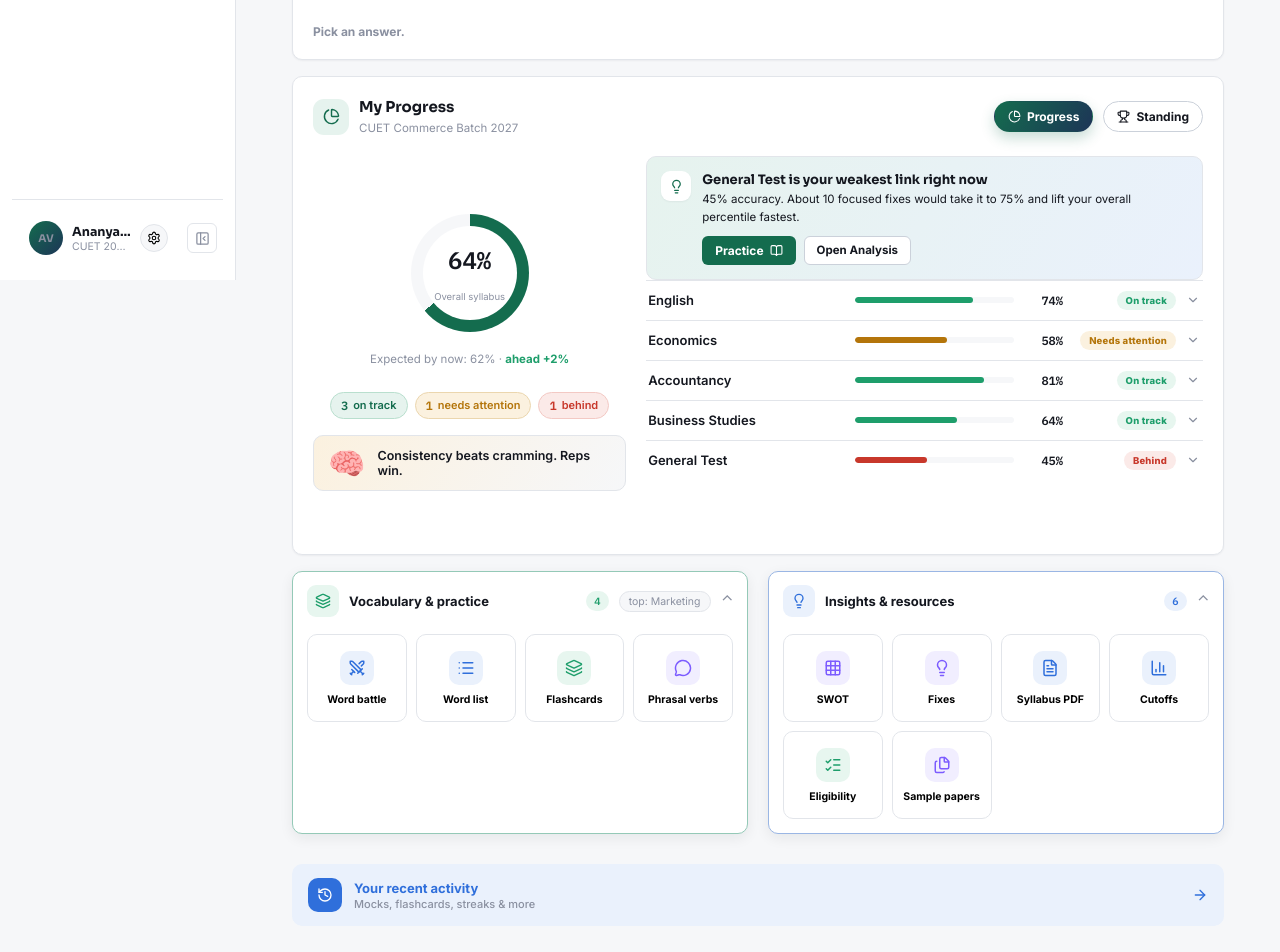
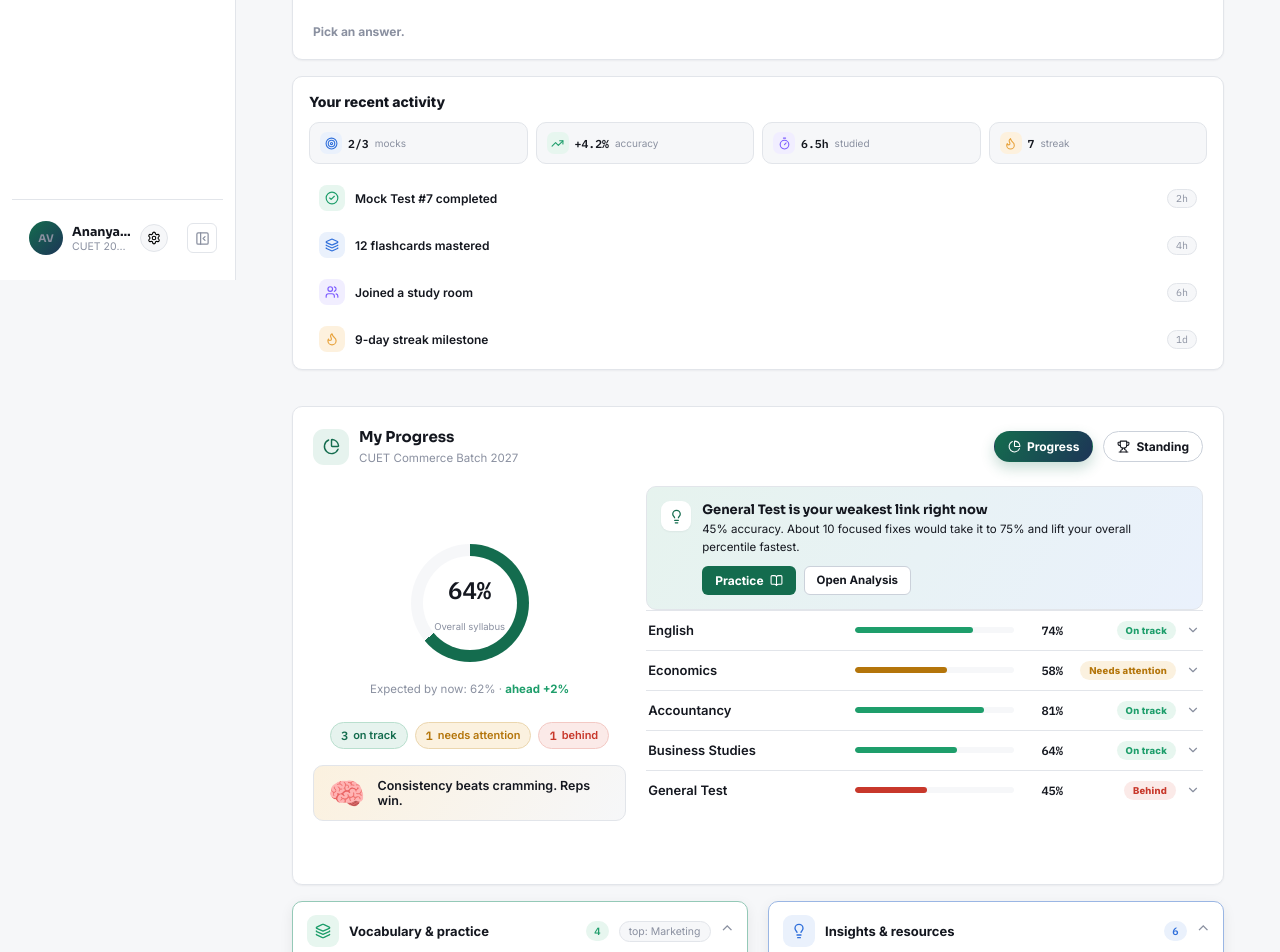
Before and after one commit to cuet-pro/cuetpro-learning-dashboard, a React (Vite) app: page / in a window 1280 px wide. Shown: the part 520-1472 px from the top of the page. Built offline with nearby package versions, Linux system fonts and the light colour scheme.

Commit message:
Dashboard: move Your recent activity to a proper section above My Progress; remove the hero Activity chip and the bottom Activity button

```diff
--- a/src/pages/Dashboard.jsx
+++ b/src/pages/Dashboard.jsx
@@ -1,7 +1,7 @@
 import { useEffect, useState } from 'react'
 import {
   Flame, ArrowRight, BookOpen, ChevronDown, CalendarDays, Eye,
-  Trophy, PieChart, ArrowUpRight, Lightbulb, Zap, Target, Quote, Medal, Award, History,
+  Trophy, PieChart, ArrowUpRight, Lightbulb, Zap, Target, Quote, Medal, Award,
 } from 'lucide-react'
 import { useProfile, dreamCollegeShort } from '../lib/profile'
 import { Modal } from '../components/shell/Shell.jsx'
@@ -127,7 +127,6 @@ export default function Dashboard({ onNavigate }) {
   const [quizScore, setQuizScore] = useState(0)
   const [quizDone, setQuizDone] = useState(false)
   const [showManifest, setShowManifest] = useState(false)
-  const [showActivity, setShowActivity] = useState(false)
   const [showBadges, setShowBadges] = useState(false)
   const [showStanding, setShowStanding] = useState(false)
   const [openRow, setOpenRow] = useState(null)
@@ -193,9 +192,6 @@ export default function Dashboard({ onNavigate }) {
           <div className="hero-chip count" title="Live countdown to CUET 2027">
             <CalendarDays size={15} /><span><em>CUET 2027 in</em><b>{cd.days}d {cd.hours}h</b></span>
           </div>
-          <button className="hero-chip activity" onClick={() => setShowActivity(true)} title="Your recent activity">
-            <History size={15} /><b>Activity</b>
-          </button>
         </div>
       </section>
 
@@ -258,6 +254,12 @@ export default function Dashboard({ onNavigate }) {
             <button className="btn btn-blue" onClick={() => onNavigate('studykit')}>Start Reading · +{RC.pts} pts</button>
           </div>
         )}
+      </section>
+
+      {/* 3b. Your recent activity */}
+      <section className="pg-activity">
+        <h3 className="pg-activity-title">Your recent activity</h3>
+        <ActivityTile />
       </section>
 
       {/* 4. My Progress ⇄ My Standing — swipeable panel card */}
@@ -427,17 +429,7 @@ export default function Dashboard({ onNavigate }) {
       {/* 5. Tool tiles (4 grouped) */}
       <DashboardTiles onNavigate={onNavigate} />
 
-      {/* 6. Bottom activity button */}
-      <button type="button" className="dash-activity" onClick={() => setShowActivity(true)}>
-        <span className="dash-activity-ico"><History size={16} /></span>
-        <span className="dash-activity-t"><b>Your recent activity</b><em>Mocks, flashcards, streaks & more</em></span>
-        <ArrowRight size={16} className="dash-activity-arrow" />
-      </button>
-
-      {/* Activity + badges — moved up from the tiles into the hero as small controls */}
-      <Modal open={showActivity} onClose={() => setShowActivity(false)} title="Your recent activity">
-        <ActivityTile />
-      </Modal>
+      {/* Badges — moved up from the tiles into the hero as a small control */}
       <Modal open={showBadges} onClose={() => setShowBadges(false)} title="Your badges">
         <BadgesTile />
       </Modal>
--- a/src/pages/dashboard.css
+++ b/src/pages/dashboard.css
@@ -791,17 +791,7 @@ button.hero-chip:hover { border-color: var(--primary); }
 .hero-chip.activity b { color: var(--info); }
 .hero-chip.activity:hover { border-color: var(--info); background: var(--info-soft); }
 
-/* ═══ Bottom activity button ═══ */
-.dash-activity {
-  display: flex; align-items: center; gap: 12px; width: 100%;
-  padding: 13px 15px; margin-top: 14px;
-  background: var(--info-soft); border: 1px solid transparent; border-radius: var(--r-md);
-  cursor: pointer; text-align: left; font-family: var(--font-body);
-  transition: transform .16s, box-shadow .16s, border-color .16s;
-}
-.dash-activity:hover { transform: translateY(-2px); box-shadow: var(--shadow-sm); border-color: var(--info); }
-.dash-activity-ico { width: 34px; height: 34px; border-radius: 10px; display: grid; place-items: center; background: var(--info); color: #fff; flex-shrink: 0; }
-.dash-activity-t { flex: 1; display: grid; gap: 1px; }
-.dash-activity-t b { font-size: 13px; font-weight: 700; color: var(--info); }
-.dash-activity-t em { font-size: 11px; font-weight: 500; color: var(--text-muted); font-style: normal; }
-.dash-activity-arrow { color: var(--info); flex-shrink: 0; }
+
+/* ═══ Your recent activity (above My Progress) ═══ */
+.pg-activity { background: var(--surface); border: 1px solid var(--border); border-radius: var(--r-md); box-shadow: var(--shadow-sm); padding: 16px 16px 8px; margin-bottom: var(--sp-5); }
+.pg-activity-title { font-size: 14px; font-weight: 800; color: var(--text); margin: 0 0 12px; }
```
